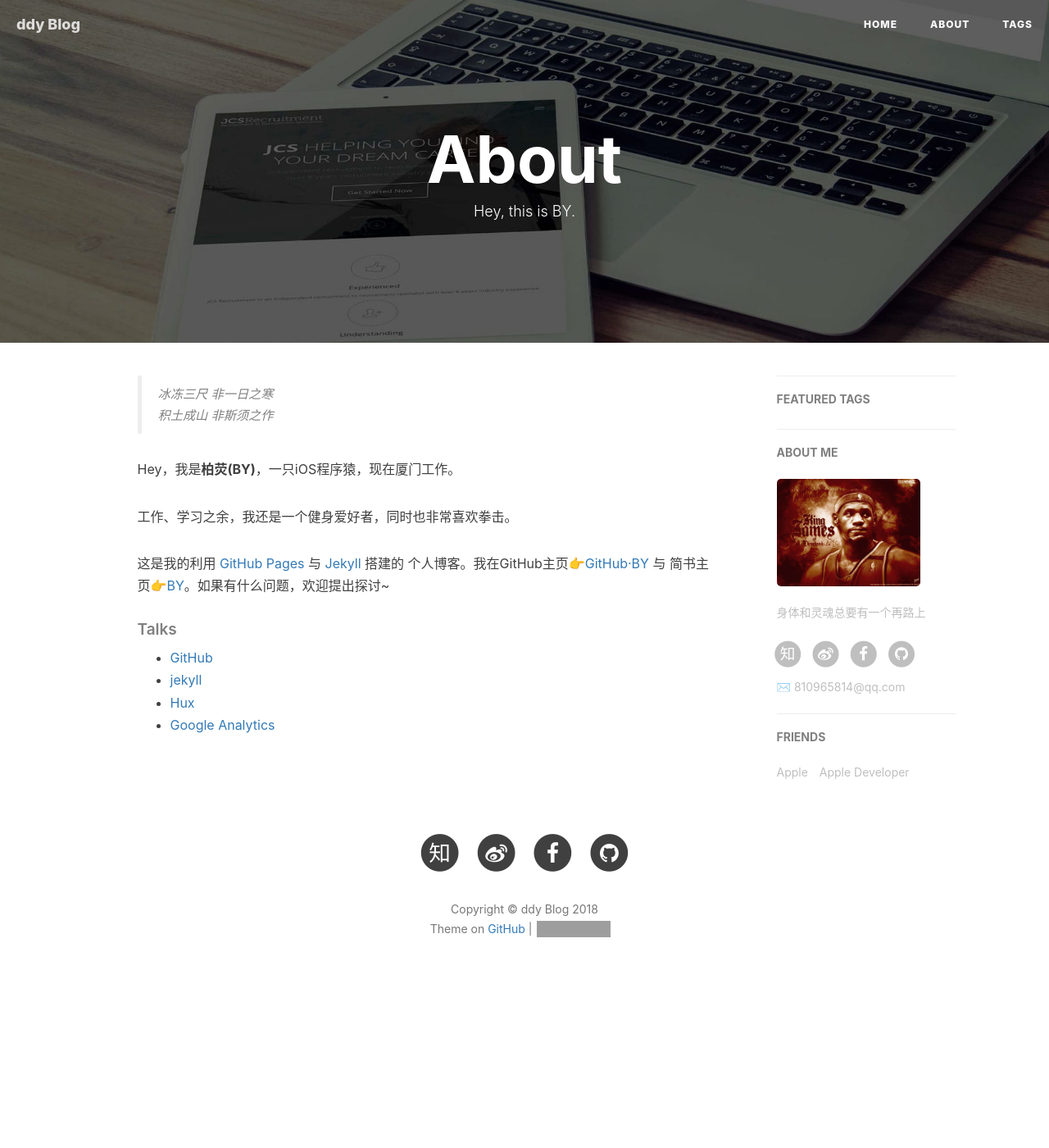
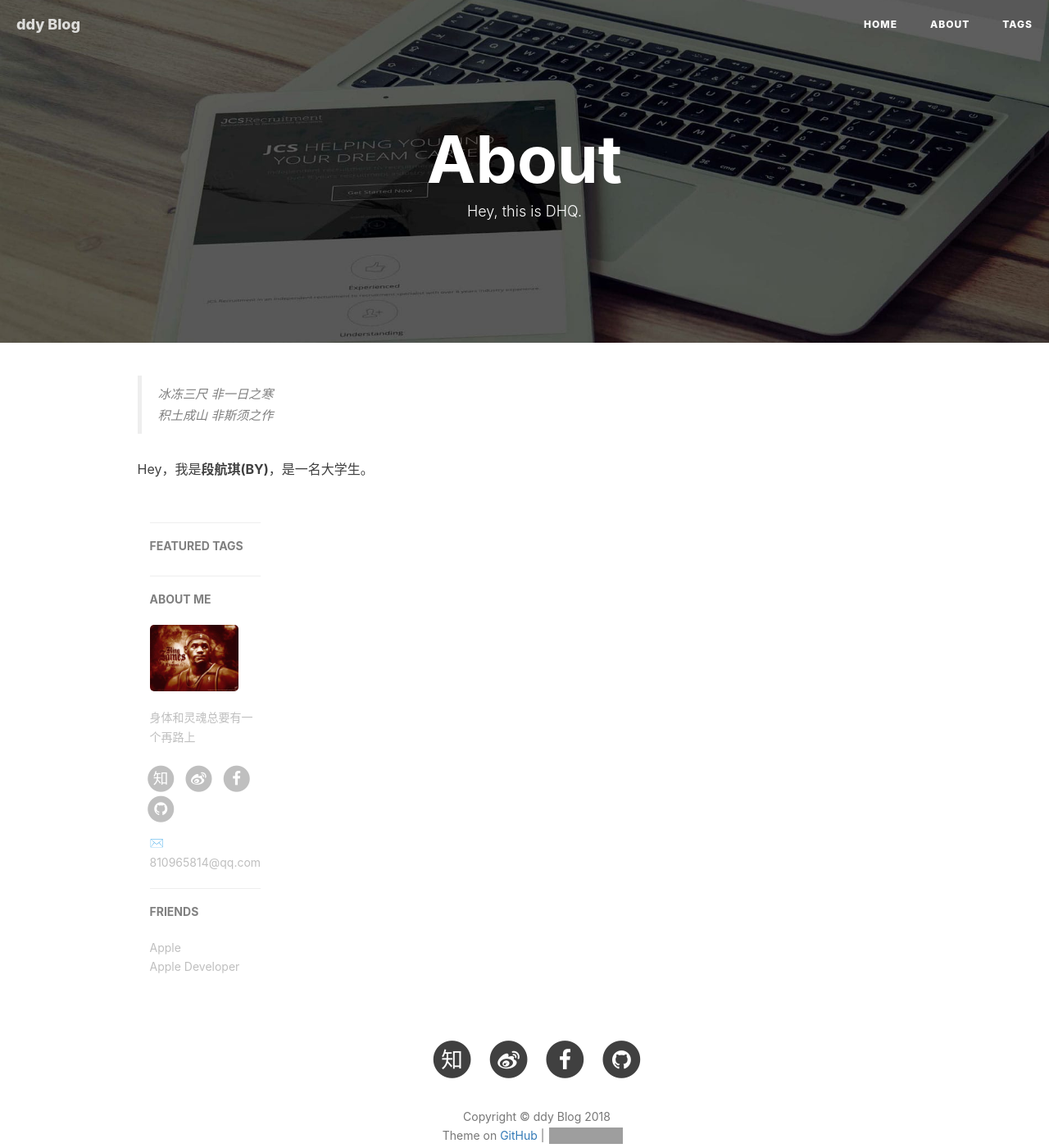
Before and after one commit to ddyblog/ddyblog.github.io, a Jekyll site: the page built from about.html, in a window 1280 px wide and 1400 px high. Shown: the whole window at 82% size. Built offline with Jekyll 4.4.1, drawn with Linux system fonts in a browser that asks for light colours; nearby versions of some CDN libraries; comment, search, counter and statistics services are not loaded; grey boxes are pictures that could not be loaded.

Commit message:
Update about.html

```diff
--- a/about.html
+++ b/about.html
@@ -1,7 +1,7 @@
 ---
 layout: page
 title: "About"
-description: "Hey, this is BY."
+description: "Hey, this is DHQ."
 header-img: "img/post-bg-rwd.jpg"
 ---
 
@@ -18,129 +18,4 @@ header-img: "img/post-bg-rwd.jpg"
     <blockquote><p>冰冻三尺 非一日之寒<br>
     积土成山 非斯须之作</p></blockquote>
 
-    <p>Hey，我是<strong>柏荧(BY)</strong>，一只iOS程序猿，现在厦门工作。</p>
-
-    <p>工作、学习之余，我还是一个健身爱好者，同时也非常喜欢拳击。</p>
-
-    <p>这是我的利用 <a href="https://pages.github.com/">GitHub Pages</a> 与 <a href="http://jekyll.com.cn/">Jekyll</a> 搭建的 个人博客。我在GitHub主页<a href="https://github.com/qiubaiying">👉GitHub·BY</a> 与 简书主页<a href="https://http://www.jianshu.com/u/e71990ada2fd">👉BY</a>。如果有什么问题，欢迎提出探讨~</p>
-
-    <p></p>
-
-    <h5>Talks</h5>
-
-    <ul>
-        <li><a href="https://github.com">GitHub</a></li>
-        <li><a href="http://jekyll.com.cn/">jekyll</a></li>
-        <li><a href="http://huangxuan.me/">Hux</a></li>
-        <li><a href="https://analytics.google.com/analytics">Google Analytics</a></li>
-    </ul>
-</div>
-
-<!-- English Version -->
-<!-- <div class="en post-container">
-    <blockquote><p>Yet another iOS Developer. <br>
-    Yet another Life-long Student.</p></blockquote>
-
-    <p>Hi, I am <strong>Baiying Qiu</strong>，you can call me <strong>BY</strong>. I am an iOS software engineer and currently working in Xiamen</p>
-
-    <p>This is my personal blog, through making Github Pages and Jekyll.My GitHub  👉 <a href="http://github.com/qiubaiying">Github·BY</a>.</p>
-
-    <p>I am a sports enthusiast, I like fitness, running and boxing.</p>
-
-    <h5>Talks</h5>
-
-    <ul>
-    <li><a href="https://github.com">GitHub</a></li>
-    <li><a href="http://jekyll.com.cn/">jekyll</a></li>
-    <li><a href="https://pages.github.com/">GitHub Pages</a></li>
-    <li><a href="https://qiubaiying.github.io">BY</a></li>
-    </ul>
-</div> -->
-
-<!-- Handle Language Change -->
-<script type="text/javascript">
-    // get nodes
-    var $zh = document.querySelector(".zh");
-    var $en = document.querySelector(".en");
-    var $select = document.querySelector("select");
-
-    // bind hashchange event
-    window.addEventListener('hashchange', _render);
-
-    // handle render
-    function _render(){
-        var _hash = window.location.hash;
-        // en
-        if(_hash == "#en"){
-            $select.selectedIndex = 1;
-            $en.style.display = "block";
-            $zh.style.display = "none";
-        // zh by default
-        }else{
-            // not trigger onChange, otherwise cause a loop call.
-            $select.selectedIndex = 0;
-            $zh.style.display = "block";
-            $en.style.display = "none";
-        }
-    }
-
-    // handle select change
-    function onLanChange(index){
-        if(index == 0){
-            window.location.hash = "#zh"
-        }else{
-            window.location.hash = "#en"
-        }
-    }
-
-    // init
-    _render();
-</script>
-
-
-<!-- Gitalk 评论 start  -->
-{% if site.gitalk.enable %}
-<!-- Gitalk link  -->
-<link rel="stylesheet" href="https://unpkg.com/gitalk/dist/gitalk.css">
-<script src="https://unpkg.com/gitalk@latest/dist/gitalk.min.js"></script>
-
-<div id="gitalk-container"></div>
-    <script type="text/javascript">
-    var gitalk = new Gitalk({
-    clientID: '{{site.gitalk.clientID}}',
-    clientSecret: '{{site.gitalk.clientSecret}}',
-    repo: '{{site.gitalk.repo}}',
-    owner: '{{site.gitalk.owner}}',
-    admin: ['{{site.gitalk.admin}}'],
-    distractionFreeMode: {{site.gitalk.distractionFreeMode}},
-    id: 'about',
-    });
-    gitalk.render('gitalk-container');
-</script>
-{% endif %}
-<!-- Gitalk end -->
-
- <!-- disqus 评论框 start  -->
-{% if site.disqus.enable %}
-
-<div class="comment">
-    <div id="disqus_thread" class="disqus-thread">
-    </div>
-</div>
-<!-- disqus 评论框 end -->
-
-<!-- disqus 公共JS代码 start (一个网页只需插入一次) -->
-<script type="text/javascript">
-    /* * * CONFIGURATION VARIABLES * * */
-    var disqus_shortname = "{{site.disqus.username}}";
-    var disqus_identifier = "{{site.disqus.username}}/{{page.url}}";
-    var disqus_url = "{{site.url}}{{page.url}}";
-
-    (function() {
-        var dsq = document.createElement('script'); dsq.type = 'text/javascript'; dsq.async = true;
-        dsq.src = '//' + disqus_shortname + '.disqus.com/embed.js';
-        (document.getElementsByTagName('head')[0] || document.getElementsByTagName('body')[0]).appendChild(dsq);
-    })();
-</script>
-<!-- disqus 公共JS代码 end -->
-{% endif %}
+    <p>Hey，我是<strong>段航琪(BY)</strong>，是一名大学生。</p>
```
